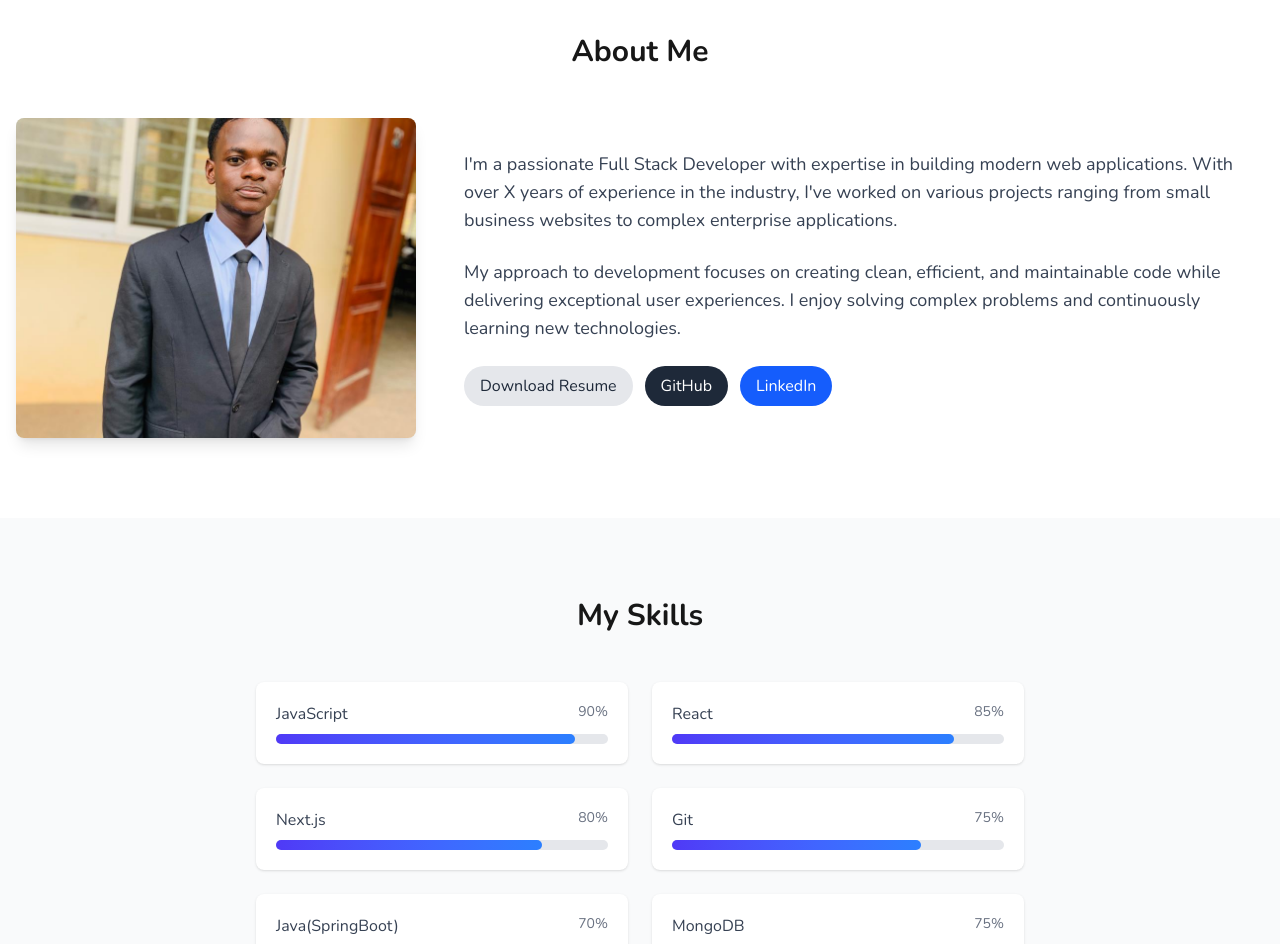
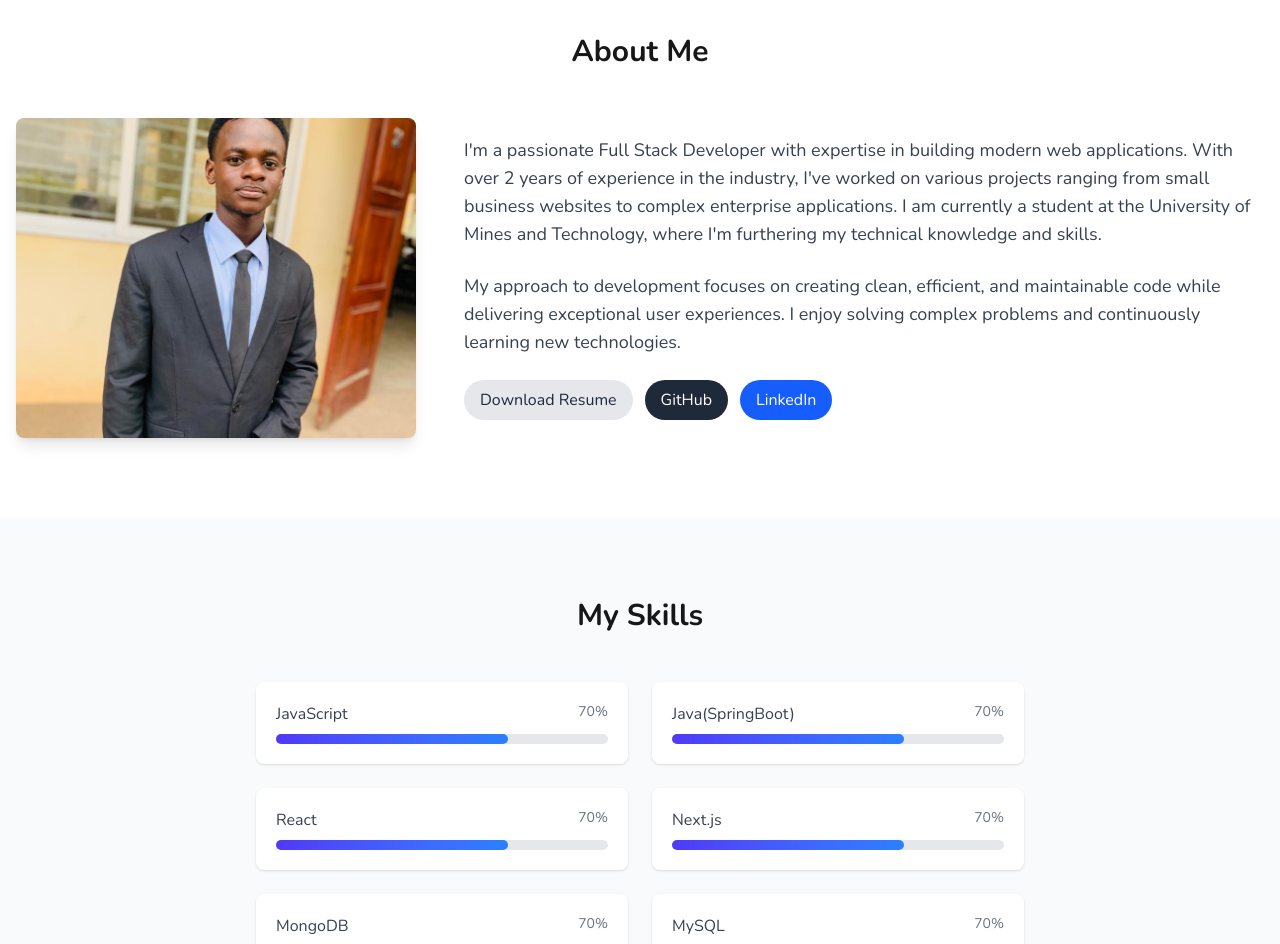
Before and after one commit to clifforddonk/portfolio, a Next.js app: page /portfolio in a window 1280 px wide. Shown: the part 560-1504 px from the top of the page. Built offline with nearby package versions, Linux system fonts and the light colour scheme.

Commit message:
new changes

```diff
--- a/app/portfolio/page.jsx
+++ b/app/portfolio/page.jsx
@@ -79,14 +79,14 @@ export default function Home() {
   ];
 
   const skills = [
-    { name: "JavaScript", level: 90 },
-    { name: "React", level: 85 },
-    { name: "Next.js", level: 80 },
-    { name: "Git", level: 75 },
+    { name: "JavaScript", level: 70 },
     { name: "Java(SpringBoot)", level: 70 },
-    { name: "MongoDB", level: 75 },
-    { name: "MySQL", level: 85 },
-    { name: "REST Api", level: 95 },
+    { name: "React", level: 70 },
+    { name: "Next.js", level: 70 },
+    { name: "MongoDB", level: 70 },
+    { name: "MySQL", level: 70 },
+    { name: "Git", level: 70 },
+    { name: "REST API", level: 70 },
   ];
 
   const filteredProjects =
@@ -131,10 +131,12 @@ export default function Home() {
               <div className="md:w-2/3">
                 <p className="text-lg text-gray-700 mb-6">
                   I'm a passionate Full Stack Developer with expertise in
-                  building modern web applications. With over X years of
+                  building modern web applications. With over 2 years of
                   experience in the industry, I've worked on various projects
                   ranging from small business websites to complex enterprise
-                  applications.
+                  applications. I am currently a student at the University of
+                  Mines and Technology, where I'm furthering my technical
+                  knowledge and skills.
                 </p>
                 <p className="text-lg text-gray-700 mb-6">
                   My approach to development focuses on creating clean,
```
